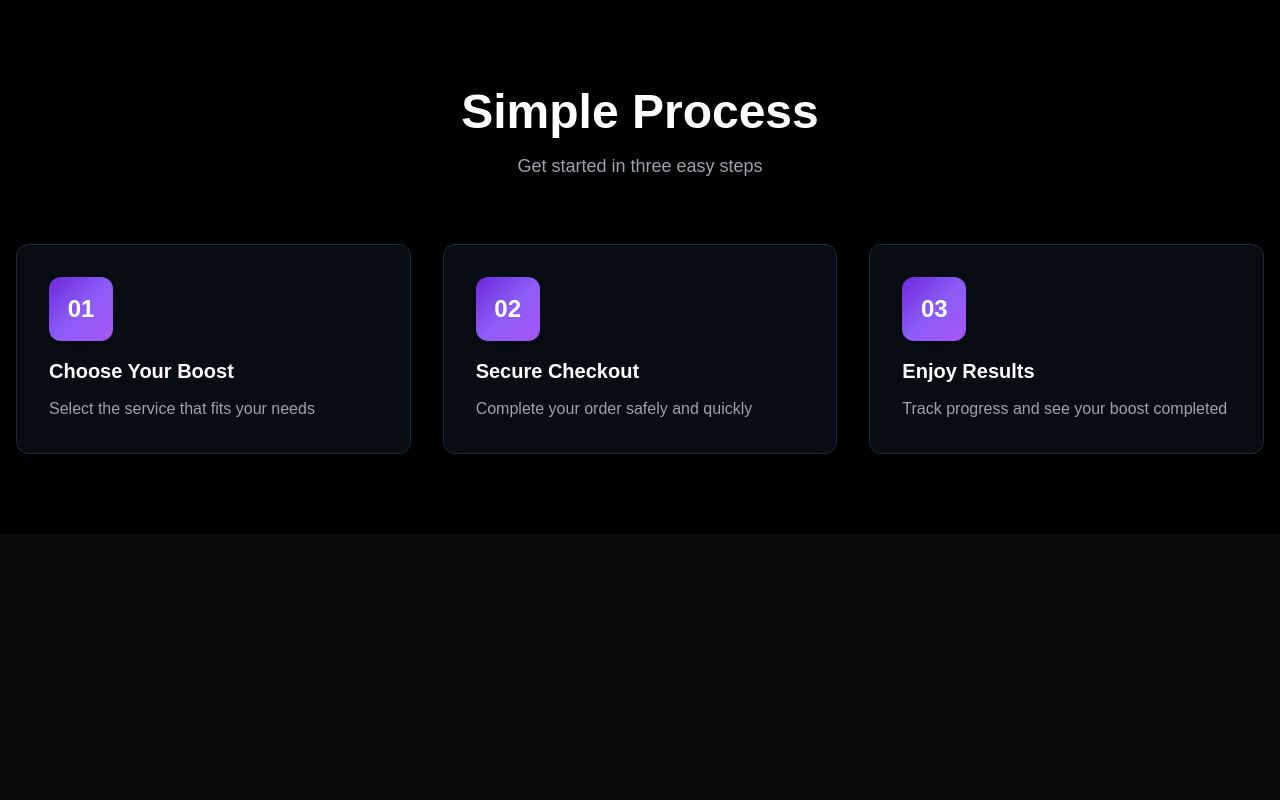
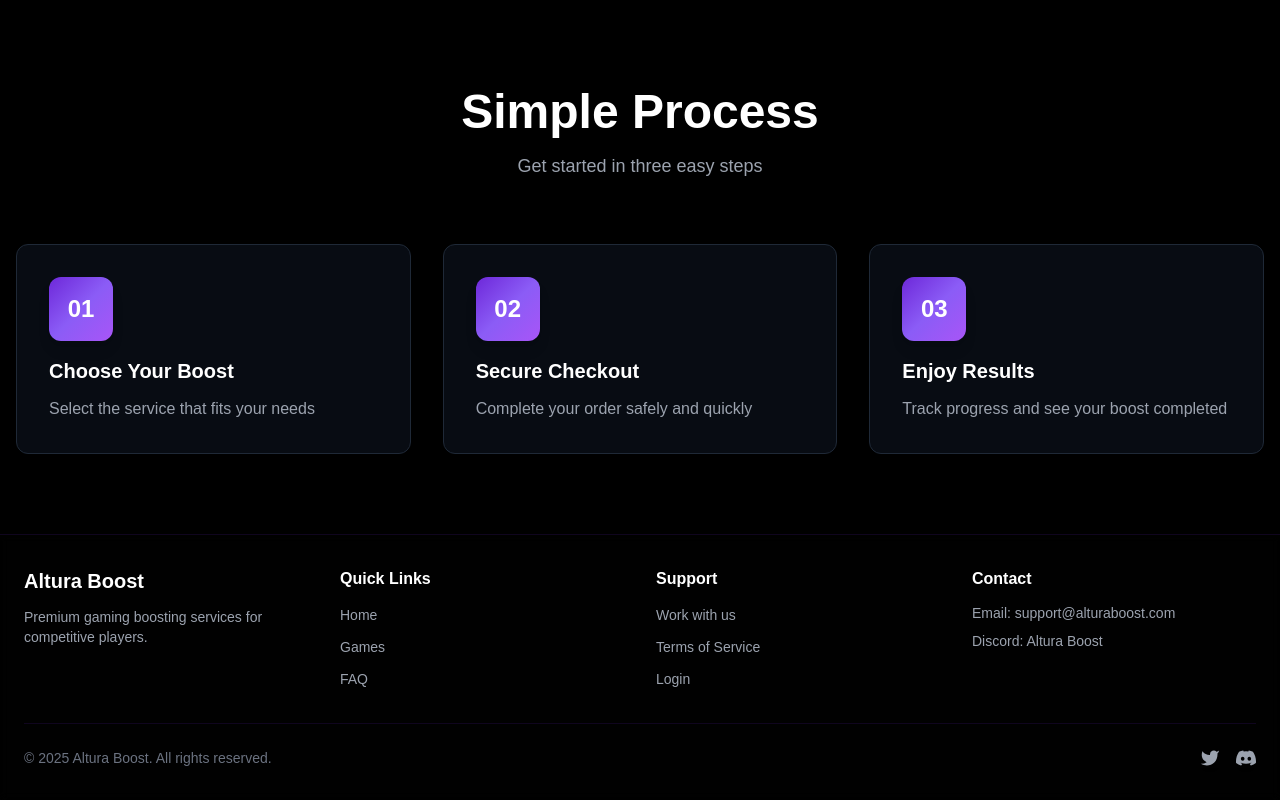
Before and after one commit to rosendot/altura-boost-site, a Next.js app: page / in a window 1280 px wide. Shown: the part 1152-1952 px from the top of the page. Before the commit the page ends 1686 px from the top, so only its background shows below. Built offline with nearby package versions, Linux system fonts and the light colour scheme.

Commit message:
add footer

```diff
--- a/src/app/layout.tsx
+++ b/src/app/layout.tsx
@@ -1,5 +1,6 @@
 import "./globals.css";
 import Navbar from "@/components/Navbar";
+import Footer from "@/components/Footer";
 
 export const metadata = {
   title: "Altura Boost",
@@ -12,6 +13,7 @@ export default function RootLayout({ children }: { children: React.ReactNode })
       <body>
         <Navbar />
         {children}
+        <Footer />
       </body>
     </html>
   );
--- /dev/null
+++ b/src/components/Footer.tsx
@@ -0,0 +1,93 @@
+import Link from "next/link";
+
+export default function Footer() {
+  return (
+    <footer className="w-full bg-black/90 border-t border-primary-900/20 backdrop-blur-sm">
+      <div className="max-w-[1400px] mx-auto px-6 py-8">
+        <div className="grid grid-cols-1 md:grid-cols-4 gap-8">
+          {/* Brand Section */}
+          <div className="space-y-3">
+            <h3 className="font-bold text-xl text-white">Altura Boost</h3>
+            <p className="text-gray-400 text-sm">
+              Premium gaming boosting services for competitive players.
+            </p>
+          </div>
+
+          {/* Quick Links */}
+          <div className="space-y-3">
+            <h4 className="font-semibold text-white">Quick Links</h4>
+            <ul className="space-y-2">
+              <li>
+                <Link href="/" className="text-gray-400 hover:text-primary-400 transition-colors text-sm">
+                  Home
+                </Link>
+              </li>
+              <li>
+                <Link href="/games" className="text-gray-400 hover:text-primary-400 transition-colors text-sm">
+                  Games
+                </Link>
+              </li>
+              <li>
+                <Link href="/faq" className="text-gray-400 hover:text-primary-400 transition-colors text-sm">
+                  FAQ
+                </Link>
+              </li>
+            </ul>
+          </div>
+
+          {/* Support */}
+          <div className="space-y-3">
+            <h4 className="font-semibold text-white">Support</h4>
+            <ul className="space-y-2">
+              <li>
+                <Link href="/work-with-us" className="text-gray-400 hover:text-primary-400 transition-colors text-sm">
+                  Work with us
+                </Link>
+              </li>
+              <li>
+                <Link href="/terms" className="text-gray-400 hover:text-primary-400 transition-colors text-sm">
+                  Terms of Service
+                </Link>
+              </li>
+              <li>
+                <Link href="/login" className="text-gray-400 hover:text-primary-400 transition-colors text-sm">
+                  Login
+                </Link>
+              </li>
+            </ul>
+          </div>
+
+          {/* Contact */}
+          <div className="space-y-3">
+            <h4 className="font-semibold text-white">Contact</h4>
+            <ul className="space-y-2">
+              <li className="text-gray-400 text-sm">Email: support@alturaboost.com</li>
+              <li className="text-gray-400 text-sm">Discord: Altura Boost</li>
+            </ul>
+          </div>
+        </div>
+
+        {/* Bottom Bar */}
+        <div className="mt-8 pt-6 border-t border-primary-900/20">
+          <div className="flex flex-col md:flex-row justify-between items-center gap-4">
+            <p className="text-gray-500 text-sm">
+              © 2025 Altura Boost. All rights reserved.
+            </p>
+            <div className="flex gap-4">
+              <Link href="#" className="text-gray-400 hover:text-primary-400 transition-colors shadow-md hover:shadow-primary-600/30">
+                <svg className="w-5 h-5" fill="currentColor" viewBox="0 0 24 24">
+                  <path d="M23 3a10.9 10.9 0 01-3.14 1.53 4.48 4.48 0 00-7.86 3v1A10.66 10.66 0 013 4s-4 9 5 13a11.64 11.64 0 01-7 2c9 5 20 0 20-11.5a4.5 4.5 0 00-.08-.83A7.72 7.72 0 0023 3z" />
+                </svg>
+              </Link>
+              <Link href="#" className="text-gray-400 hover:text-primary-400 transition-colors shadow-md hover:shadow-primary-600/30">
+                <svg className="w-5 h-5" fill="currentColor" viewBox="0 0 24 24">
+                  <path d="M20.317 4.37a19.791 19.791 0 00-4.885-1.515.074.074 0 00-.079.037c-.21.375-.444.864-.608 1.25a18.27 18.27 0 00-5.487 0 12.64 12.64 0 00-.617-1.25.077.077 0 00-.079-.037A19.736 19.736 0 003.677 4.37a.07.07 0 00-.032.027C.533 9.046-.32 13.58.099 18.057a.082.082 0 00.031.057 19.9 19.9 0 005.993 3.03.078.078 0 00.084-.028c.462-.63.874-1.295 1.226-1.994a.076.076 0 00-.041-.106 13.107 13.107 0 01-1.872-.892.077.077 0 01-.008-.128 10.2 10.2 0 00.372-.292.074.074 0 01.077-.01c3.928 1.793 8.18 1.793 12.062 0a.074.074 0 01.078.01c.12.098.246.198.373.292a.077.077 0 01-.006.127 12.299 12.299 0 01-1.873.892.077.077 0 00-.041.107c.36.698.772 1.362 1.225 1.993a.076.076 0 00.084.028 19.839 19.839 0 006.002-3.03.077.077 0 00.032-.054c.5-5.177-.838-9.674-3.549-13.66a.061.061 0 00-.031-.03zM8.02 15.33c-1.183 0-2.157-1.085-2.157-2.419 0-1.333.956-2.419 2.157-2.419 1.21 0 2.176 1.096 2.157 2.42 0 1.333-.956 2.418-2.157 2.418zm7.975 0c-1.183 0-2.157-1.085-2.157-2.419 0-1.333.955-2.419 2.157-2.419 1.21 0 2.176 1.096 2.157 2.42 0 1.333-.946 2.418-2.157 2.418z" />
+                </svg>
+              </Link>
+            </div>
+          </div>
+        </div>
+      </div>
+    </footer>
+  );
+}
```
